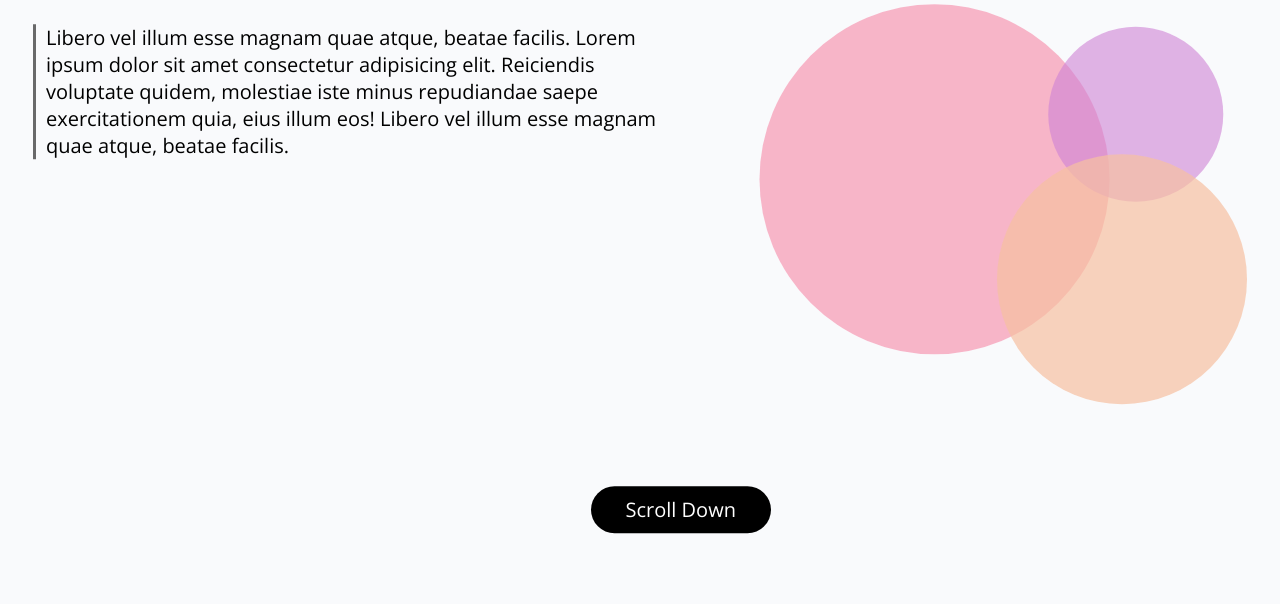
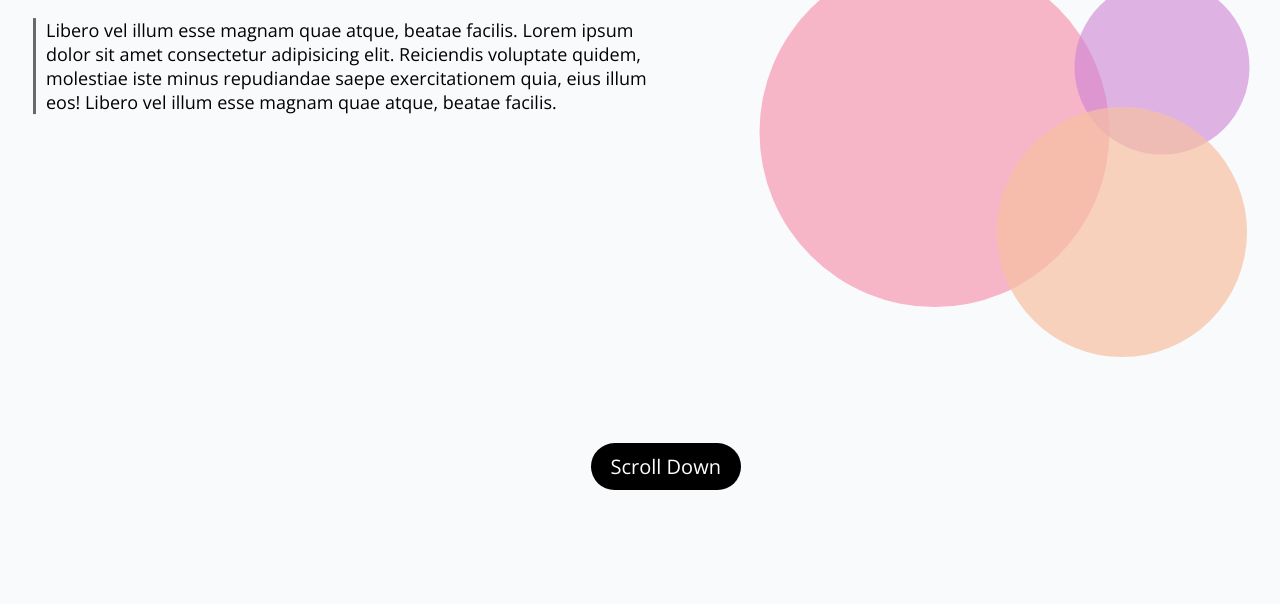
Before and after one commit to anthenywells/chirpus-inc, a plain HTML site: page index.html in a window 1280 px wide. Shown: the part 295-899 px from the top of the page. After the commit the page ends 852 px from the top, so only its background shows below. Drawn offline with nearby package versions, Linux system fonts and the light colour scheme.

Commit message:
Finalized style

```diff
--- a/css/style.css
+++ b/css/style.css
@@ -53,6 +53,7 @@ p:last-child {
     width: 50%;
     border-left: #69696a solid 3px;
     padding-left: 10px;
+    font-size: .9em;
 }
 
 .section2 {
@@ -86,7 +87,7 @@ p:last-child {
     height: 175px;
     width: 175px;
     position: relative;
-    transform: translate(15%, -230%);
+    transform: translate(30%, -230%);
     z-index: 2;
 }
 
@@ -96,4 +97,5 @@ p:last-child {
     position:absolute;
     bottom:10%;
     left: 45%;
+    padding:10px 20px;
 }
```
